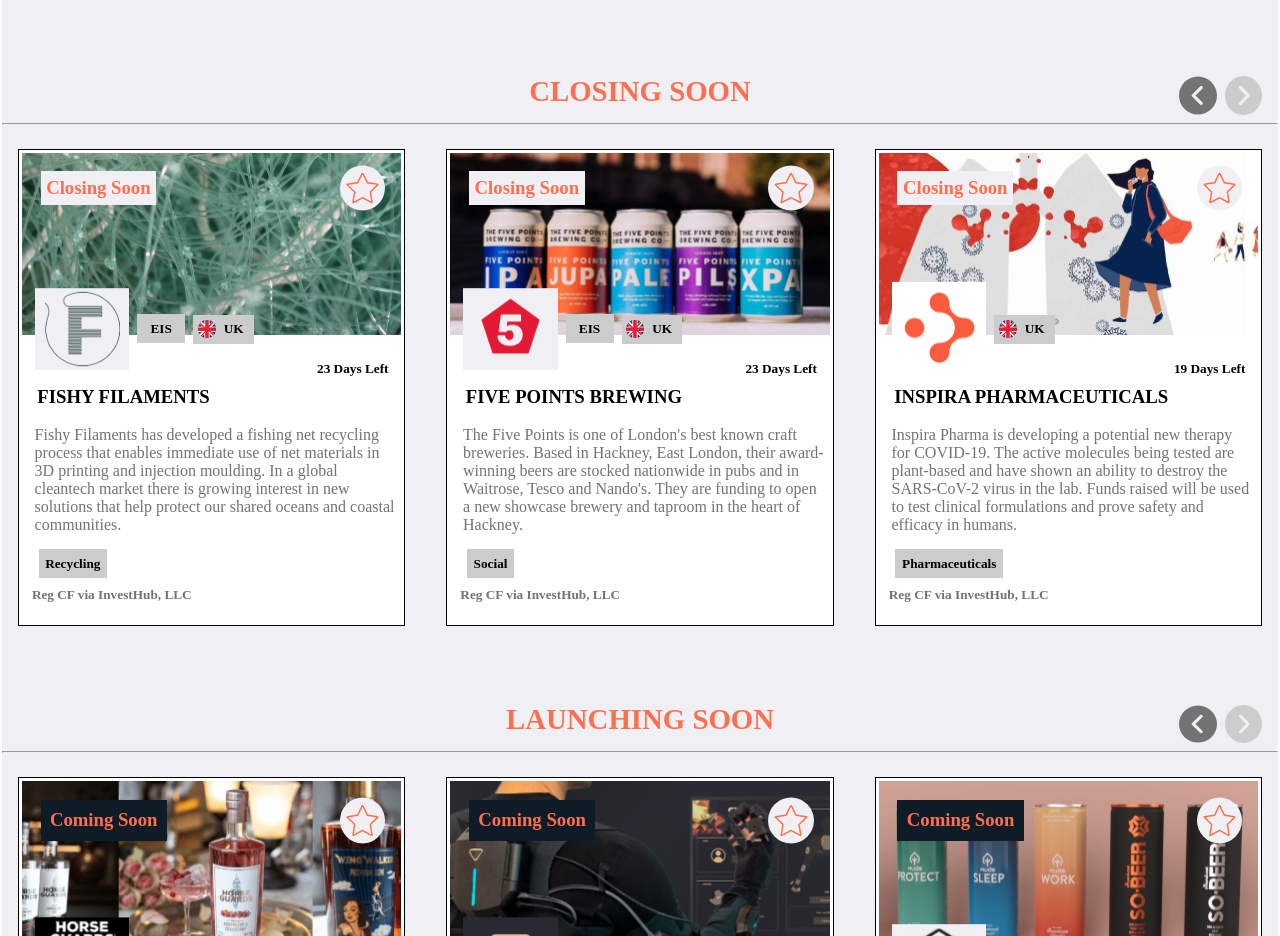
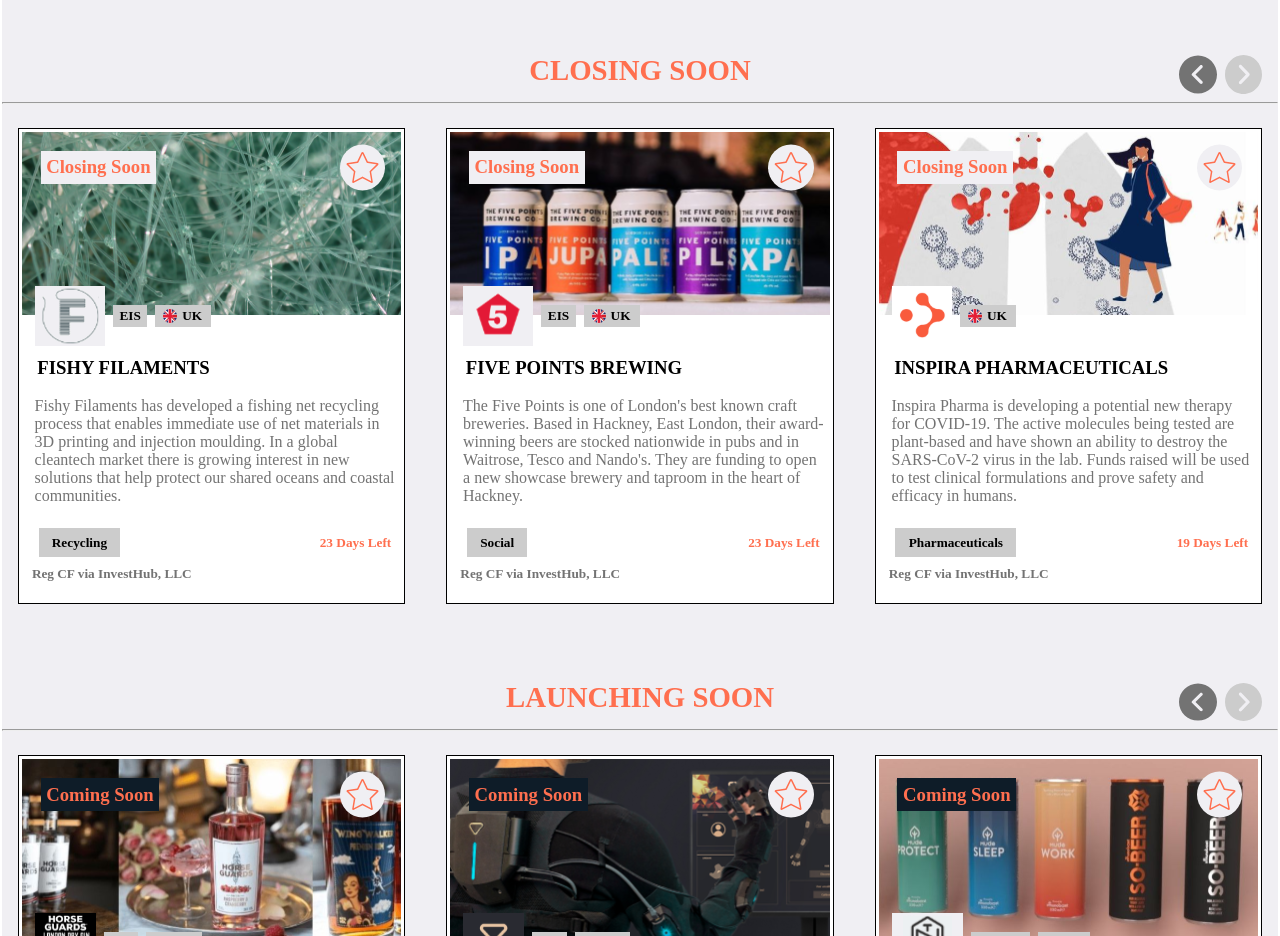
Before and after one commit to deanschwartz6/InvestHub, a React (Create React App) app in the folder investhub_app/: page / in a window 1280 px wide. Shown: the part 1864-2800 px from the top of the page. Built offline with nearby package versions, Linux system fonts and the light colour scheme.

Commit message:
More conversion to styled components. Helper onlick file added. More functionality to come

```diff
--- a/investhub_app/src/Components/Home/Banner/Banner.jsx
+++ b/investhub_app/src/Components/Home/Banner/Banner.jsx
@@ -1,13 +1,19 @@
 import React from 'react';
 import banner from '../../../Assets/banner-image.svg';
-import './banner.css';
+import styled from 'styled-components';
 
 function Banner(){
     return (
-        <div className="banner-content">
-            <img src={banner} alt="InvestHub Banner" id="investhub-banner" />
-        </div>
+        <BannerContent>
+            <StyledImg src={banner} />
+        </BannerContent>
     );
 }
 
+const BannerContent = styled.div` display: flex; `;
+
+const StyledImg = styled.img.attrs({
+    alt: 'Investhub hero banner',
+})` max-width: 100%; `;
+
 export default Banner;
--- a/investhub_app/src/Components/Home/Banner/banner.css
+++ /dev/null
@@ -1,15 +0,0 @@
-/* Parent Container */
-.banner-content {
-    display: flex;
-
-    /* border: solid;
-    border-color: firebrick; */
-}
-
-/* Child Element */
-#investhub-banner {
-    max-width: 100%;
-
-    /* border: solid;
-    border-color: green; */
-}
--- a/investhub_app/src/Components/Home/Content/Components/Company-Card.jsx
+++ b/investhub_app/src/Components/Home/Content/Components/Company-Card.jsx
@@ -1,38 +1,166 @@
 import React from 'react';
-import './company-card.css';
+import styled from 'styled-components';
 import starImg from '../../../../Assets/card-star-button.svg';
+import StarOnClickHelper from '../../../../Helpers/StarOnClickHelper.jsx';
 
 
 function CompanyCard (props){
+
     return (
-        <div className="card-content">
-            <div style={{ backgroundImage:`url(${props.companyBackgroundImg})` }} className="top-card" >
-                {props.companyStatus === "Coming Soon" ? <h3 className="status-tag-alt" >{props.companyStatus}</h3> : <h3 className="status-tag" >{props.companyStatus}</h3>}
-                <img src={starImg} alt="" className="card-top-button" />
-            </div>
-            <div className="middle-card">
-                <div className="middle-left">
-                    <img src={props.companyLogo} alt="" className="company-logo" />
-                    {props.companyInvestmentTag ? <h5 className="investment-type-tag" >{props.companyInvestmentTag}</h5> : null}
-                    <div className="second-tag">
-                        <img src={props.companyCountryFlag} alt="" className="country-flag" />
-                        <h5 className="country-text" >{props.companyCountryABV}</h5>
-                    </div>
-                </div>
-                <div className="middle-right">
-                    <h5 className="time-left" >{props.timeLeft}</h5>
-                </div>
-            </div>
-            <div className="bottom-card-first">
-                <h3 className="company-name" >{props.companyName}</h3>
-                <p className="company-description" >{props.companyDescription}</p>
-            </div>
-            <div className="bottom-card-last">
-                <h5 className="industry-tag">{props.companyIndustryTag}</h5>
-                {props.companyInvestmentStatus ? <h5 className="investment-status">{props.companyInvestmentStatus}</h5> : null}
-            </div>
-        </div>
+        <CardContentDiv>
+            <TopCardDiv img={props.companyBackgroundImg}>
+                {props.companyStatus === "Coming Soon" ? <StatusTagAlt >{props.companyStatus}</StatusTagAlt> : <StatusTag>{props.companyStatus}</StatusTag>}
+                <TopRightStar src={starImg} />
+            </TopCardDiv>
+            <MiddleCardDiv>
+                    <CompanyLogoImg src={props.companyLogo} />
+                    {props.companyInvestmentTag ? <CompanyInvestmentTag>{props.companyInvestmentTag}</CompanyInvestmentTag> : null}
+                    <SecondTagDiv>
+                        <CountryFlagImg src={props.companyCountryFlag} />
+                        <CountryText>{props.companyCountryABV}</CountryText>
+                    </SecondTagDiv>
+            </MiddleCardDiv>
+            <BottomCardTop>
+                <CompanyName>{props.companyName}</CompanyName>
+                <CompanyDescription>{props.companyDescription}</CompanyDescription>
+            </BottomCardTop>
+            <BottomCardBottom>
+                <TagGroup>
+                    <IndustryTag>{props.companyIndustryTag}</IndustryTag>
+                    <TimeLeft>{props.timeLeft}</TimeLeft>
+                </TagGroup>
+                {props.companyInvestmentStatus ? <InvestmentStatus>{props.companyInvestmentStatus}</InvestmentStatus> : null}
+            </BottomCardBottom>
+        </CardContentDiv>
     );
 }
 
+const CardContentDiv = styled.div`
+    background-color: white;
+    display: flex;
+    flex-direction: column;
+    width: 31%;
+    border: solid;
+    border-width: .1em;
+`;
+
+const TopCardDiv = styled.div`
+    background-image: url(${props => props.img});
+    display: flex;
+    padding-bottom: 7em;
+    background-position: center;
+    background-size: cover;
+    margin: .2em;
+    justify-content: space-between;
+`;
+
+const StatusTag = styled.h3`
+    background-color: #F0EFF3;
+    margin-left: 1em;
+    padding: .3em;
+    color: #FF6F4F;
+`;
+
+const StatusTagAlt = styled.h3`
+    background-color: #0E1C28;
+    margin-left: 1em;
+    padding: .3em;
+    color: #FF6F4F;
+`;
+
+const TopRightStar = styled.img.attrs({
+    alt: "",
+    onClick: StarOnClickHelper,
+})`
+    width: 12%;
+    padding-right: 1em;
+`;
+
+const MiddleCardDiv = styled.div`
+    display: flex;
+    max-height: 16%;
+    max-width: 80%;
+    gap: .5em;
+    align-items: center;
+    margin-top: -2.5em;
+    margin-bottom: -1em;
+`;
+
+const CompanyLogoImg = styled.img.attrs({
+    alt: "",
+})`
+    max-width: 40%;
+    max-height: 80%;
+    padding-left: 1em;
+`;
+
+const CompanyInvestmentTag = styled.h5`
+    display: flex;
+    background-color: #CCCCCC;
+    align-items: center;
+    height: 30%;
+    padding: 0em .5em;
+`;
+
+const SecondTagDiv = styled.div`
+    display: flex;
+    background-color: #CCCCCC;
+    gap: .3em;
+    align-items: center;
+    height: 30%;
+`;
+
+const CountryFlagImg = styled.img`
+    max-width: 25%;
+    padding-left: .5em;
+`;
+
+const CountryText = styled.h5``;
+
+const BottomCardTop = styled.div`
+    min-height: 12em;
+`;
+
+const CompanyName = styled.h3`
+    padding-left: 1em;
+`;
+
+const CompanyDescription = styled.p`
+    padding-left: 1em;
+    padding-right: .5em;
+    color: #737373;
+`;
+
+const BottomCardBottom = styled.div`
+    display: flex;
+    flex-direction: column;
+    margin-top: -1.5em;
+    margin-bottom: -1.5em;
+`;
+
+const TagGroup = styled.div`
+    display: flex;
+    justify-content: space-between;
+    align-items: center;
+`;
+
+const IndustryTag = styled.h5`
+    background-color: #CCCCCC;
+    align-self: left;
+    margin-left: 1.5em;
+    padding: .5em 1em;
+    width: fit-content;
+`;
+
+const TimeLeft = styled.h5`
+    color:#FF6F4F;
+    padding-right: 1em;
+`;
+
+const InvestmentStatus = styled.h5`
+    padding-left: 1em;
+    margin-top: -1em;
+    color: #737373;
+`;
+
 export default CompanyCard;
--- a/investhub_app/src/Components/Home/Content/Components/Most-Funded.jsx
+++ b/investhub_app/src/Components/Home/Content/Components/Most-Funded.jsx
@@ -24,7 +24,7 @@
                     companyBackgroundImg={nakedBackground}
                     companyStatus="Most Funded"
                     companyLogo={nakedCollectiveLogo}
-                    companyInvestmentTag="Convert"
+                    companyInvestmentTag="Convertable"
                     companyCountryFlag={irelandFlag}
                     companyCountryABV="IR"
                     timeLeft="9 Days Left"
--- a/investhub_app/src/Components/Home/Content/Components/company-card.css
+++ /dev/null
@@ -1,117 +0,0 @@
-.card-content {
-    background-color: white;
-    display: flex;
-    flex-direction: column;
-    width: 31%;
-    border: solid;
-    border-width: .1em;
-}
-
-.top-card {
-    display: flex;
-    padding-bottom: 7em;
-    background-position: center;
-    background-size: cover;
-    margin: .2em;
-    justify-content: space-between;
-}
-
-.card-top-button {
-    width: 12%;
-    padding-right: 1em;
-}
-
-
-.middle-card {
-    display: flex;
-    justify-content: space-between;
-    margin-bottom: -2em;
-}
-
-.middle-left {
-    display: flex;
-    gap: .5em;
-    padding-left: 1em;
-    margin-top: -5em;
-    min-width: 70%;
-}
-
-.middle-right {
-    padding-right: 1em;
-}
-
-.investment-type-tag {
-    background-color: #CCCCCC;
-    align-self: center;
-    padding: .5em 1em;
-}
-
-.second-tag {
-    display: flex;
-    align-items: center;
-    gap: .5em;
-    background-color: #CCCCCC;
-    height: 1.5em;
-    padding: .155em .3em;
-    margin-top: 3.5em;
-}
-
-.country-flag {
-    max-width: 35%;
-}
-
-.company-logo {
-    max-width: 35%;
-}
-
-.company-name {
-    padding-left: 1em;
-}
-
-.company-description {
-    padding-left: 1em;
-    padding-right: .5em;
-    color: #737373;
-}
-
-.bottom-card-last {
-    display: flex;
-    flex-direction: column;
-    margin-top: -2em;
-}
-
-.bottom-card-first {
-    min-height: 12em;
-}
-
-.industry-tag {
-    background-color: #CCCCCC;
-    align-self: left;
-    margin-left: 1.5em;
-    padding: .5em;
-    width: fit-content;
-}
-
-.investment-status {
-    padding-left: 1em;
-    margin-top: -1em;
-    color: #737373;
-}
-
-.status-tag {
-    background-color: #F0EFF3;
-    margin-left: 1em;
-    padding: .3em;
-    color: #FF6F4F;
-}
-
-.status-tag-alt {
-    background-color: #0E1C28;
-    margin-left: 1em;
-    padding: .5em;
-    color: #FF6F4F;
-}
-
-/* .time-left {
-    color:#FF6F4F;
-} */
--- a/investhub_app/src/Components/Home/Content/Content.jsx
+++ b/investhub_app/src/Components/Home/Content/Content.jsx
@@ -1,5 +1,5 @@
 import React from 'react';
-import './content.css';
+import styled from 'styled-components';
 
 //Components Imports
 import CurrentOfferings from './Components/Current-Offerings.jsx';
@@ -10,14 +10,16 @@
 
 function Content(){
     return(
-        <div className="content-area">
+        <ContentAreaDiv>
             <CurrentOfferings />
             <JustLaunched />
             <MostFunded />
             <ClosingSoon />
             <LaunchingSoon />
-        </div>
+        </ContentAreaDiv>
     );
 }
 
+const ContentAreaDiv = styled.div` background-color: #F0EFF3; `;
+
 export default Content;
--- a/investhub_app/src/Components/Home/Content/content.css
+++ /dev/null
@@ -1,3 +0,0 @@
-.content-area {
-    background-color: #F0EFF3;
-}
--- /dev/null
+++ b/investhub_app/src/Helpers/StarOnClickHelper.jsx
@@ -0,0 +1,4 @@
+export default function StarOnClickHelper(){
+    const starClick = console.log("clicked");
+    return starClick;
+}
--- a/investhub_app/src/Pages/Home/Main.jsx
+++ b/investhub_app/src/Pages/Home/Main.jsx
@@ -1,8 +1,6 @@
 //React Imports
 import React from 'react';
-
-//Style Imports
-import './main.css';
+import styled from 'styled-components';
 
 //Components Imports
 import Header from '../../Components/Home/Header/Header.jsx';
@@ -13,13 +11,17 @@
 //Main function
 function Main(){
     return (
-        <div className="main-content">
+        <MainContent>
             <Header />
             <Banner />
             <Information />
             <Content />
-        </div>
+        </MainContent>
     );
 }
 
+const MainContent = styled.div`
+    display: grid;
+`
+
 export default Main;
--- a/investhub_app/src/Pages/Home/main.css
+++ /dev/null
@@ -1,3 +0,0 @@
-.main-content {
-    display: grid;
-}
```
Also changed, not shown: investhub_app/src/Components/Home/Header/Header.jsx (+85 -15 lines), investhub_app/src/Components/Home/Header/header.css (deleted, +0 -82 lines).
